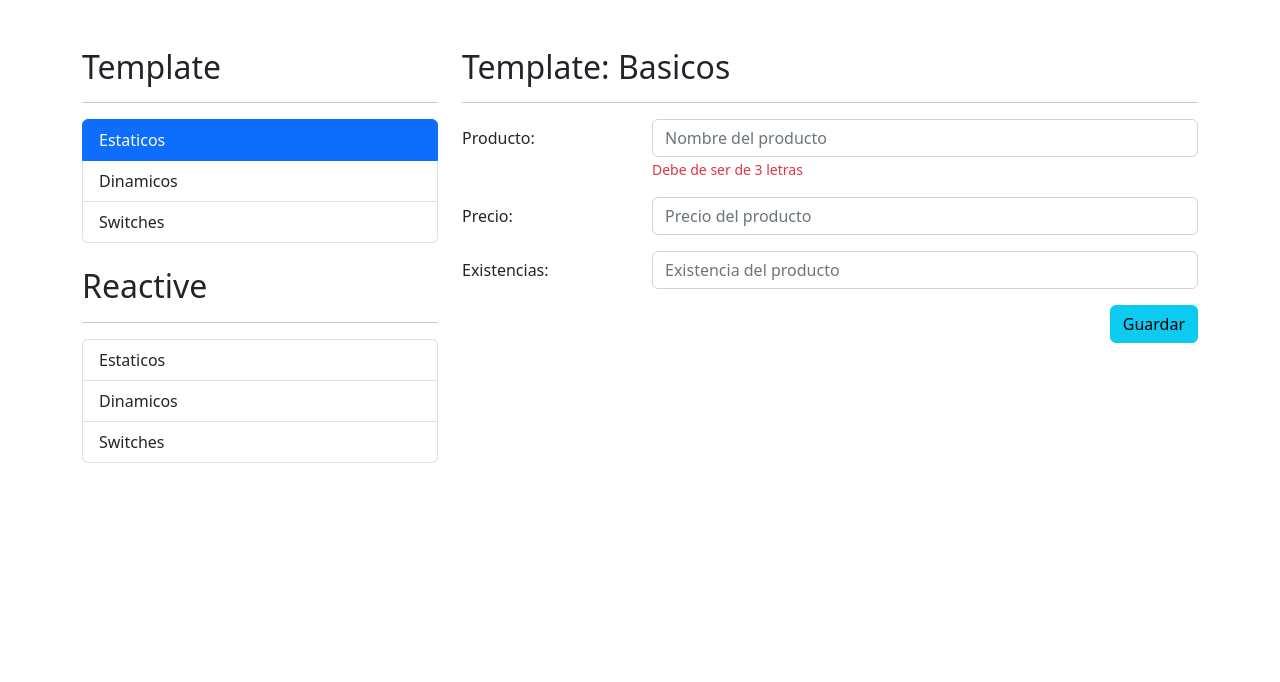
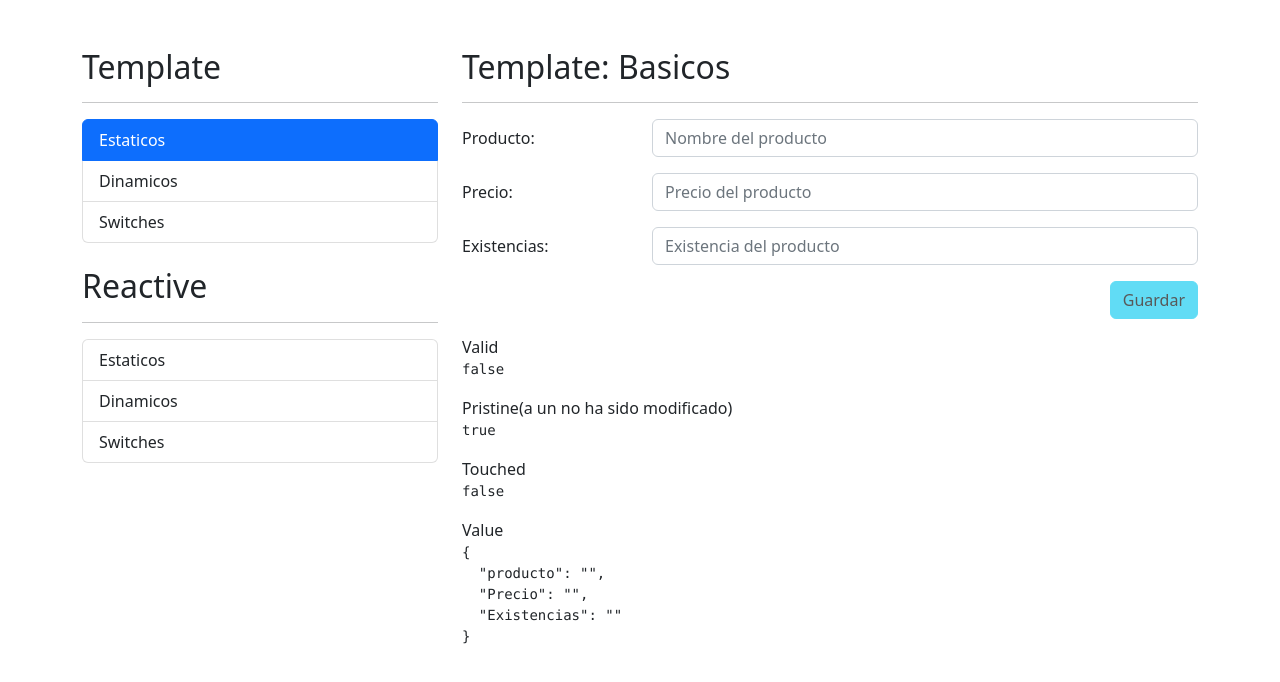
Before and after one commit to gforce3002/AngularFH, an Angular app in the folder proyectos/formulario2/: page /template/basicos in a window 1280 px wide. Shown: the top 682 px of the page. Built offline with nearby package versions, Linux system fonts and the light colour scheme.

Commit message:
Actualizacion de template

```diff
--- a/proyectos/formulario2/src/app/app-routing.module.ts
+++ b/proyectos/formulario2/src/app/app-routing.module.ts
@@ -8,7 +8,8 @@ const routes: Routes = [
 ]
 
 @NgModule({
-  imports: [RouterModule.forRoot(routes)],
+  imports:[RouterModule.forRoot(routes)],
+
   exports: [RouterModule]
 })
 export class AppRoutingModule { }
--- a/proyectos/formulario2/src/app/template/basicos/basicos.component.html
+++ b/proyectos/formulario2/src/app/template/basicos/basicos.component.html
@@ -3,35 +3,56 @@
 <hr>
 <div class="row">
     <div class="col">
-        <form action="">
+        <form (ngSubmit)="Guardar()" #miformulario = "ngForm" autocomplete="off">
             <div class="mb-3 row">
                 <label class="col-sm-3 col-form-label">Producto:</label>
                 <div class="col-sm-9">
-                    <input type="text" class="form-control" placeholder="Nombre del producto">
-                    <span class="form-text text-danger">Debe de ser de 3 letras</span>
+                    <input type="text" name="producto" id="producto" ngModel class="form-control"
+                    placeholder="Nombre del producto" required minlength="3">
+                    <span class="form-text text-danger"
+                    *ngIf="validarProducto()">
+                        Debe de ser de 3 letras
+                    </span>
                 </div>
             </div>
             <div class="mb-3 row">
                 <label class="col-sm-3 col-form-label">Precio:</label>
                 <div class="col-sm-9">
-                    <input type="number" class="form-control" placeholder="Precio del producto">
+                    <input type="number" name="Precio" ngModel class="form-control"
+                    placeholder="Precio del producto" required>
+                    <span class="form-text text-danger" *ngIf="validarPrecio()">
+                        el precio debe ser 0 o mayor
+                    </span>
 
                 </div>
             </div>
             <div class="mb-3 row">
                 <label class="col-sm-3 col-form-label">Existencias:</label>
                 <div class="col-sm-9">
-                    <input type="number" class="form-control" placeholder="Existencia del producto">
+                    <input type="number" name="Existencias" ngModel class="form-control" placeholder="Existencia del producto">
 
                 </div>
             </div>
             <div class="mb-3 row">
 
                 <div class="col">
-                    <button type="submit" class="btn btn-info float-end">Guardar</button>
+                    <button type="submit" class="btn btn-info float-end" [disabled]="miformulario.invalid">Guardar</button>
 
                 </div>
             </div>
         </form>
     </div>
 </div>
+
+<div class="row">
+    <div class="col">
+        <span>Valid</span>
+        <pre>{{miformulario.valid}}</pre>
+        <span>Pristine(a un no ha sido modificado)</span>
+        <pre>{{miformulario.pristine}}</pre>
+        <span>Touched</span>
+        <pre>{{miformulario.touched}}</pre>
+        <span>Value</span>
+        <pre>{{miformulario.value | json}}</pre>
+    </div>
+</div>
--- a/proyectos/formulario2/src/app/template/basicos/basicos.component.ts
+++ b/proyectos/formulario2/src/app/template/basicos/basicos.component.ts
@@ -1,4 +1,5 @@
-import { Component, OnInit } from '@angular/core';
+import { Component, OnInit, ViewChild } from '@angular/core';
+import { NgForm } from '@angular/forms';
 
 @Component({
   selector: 'app-basicos',
@@ -8,9 +9,26 @@ import { Component, OnInit } from '@angular/core';
 })
 export class BasicosComponent implements OnInit {
 
+  @ViewChild ("miformulario") miformulario!: NgForm
+
   constructor() { }
 
   ngOnInit(): void {
   }
 
+  validarProducto(): Boolean{
+
+    return this.miformulario?.form.controls['producto']?.invalid &&
+             this.miformulario?.form.controls['producto']?.touched
+  }
+
+  validarPrecio(): Boolean{
+
+    return this.miformulario?.form.controls['Precio']?.touched &&
+             this.miformulario?.form.controls['Precio']?.value < 0
+
+  }
+  Guardar(): void{
+
+  }
 }
--- a/proyectos/formulario2/src/app/template/template.module.ts
+++ b/proyectos/formulario2/src/app/template/template.module.ts
@@ -5,6 +5,7 @@ import { TemplateRoutingModule } from './template-routing.module';
 import { BasicosComponent } from './basicos/basicos.component';
 import { DinamicosComponent } from './dinamicos/dinamicos.component';
 import { SwitchesComponent } from './switches/switches.component';
+import { FormsModule } from '@angular/forms';
 
 
 @NgModule({
@@ -15,7 +16,9 @@ import { SwitchesComponent } from './switches/switches.component';
   ],
   imports: [
     CommonModule,
+    FormsModule,
     TemplateRoutingModule
+
   ]
 })
 export class TemplateModule { }
```
Also changed, not shown: 1 other file (tests, documents, lock files or other folders).
